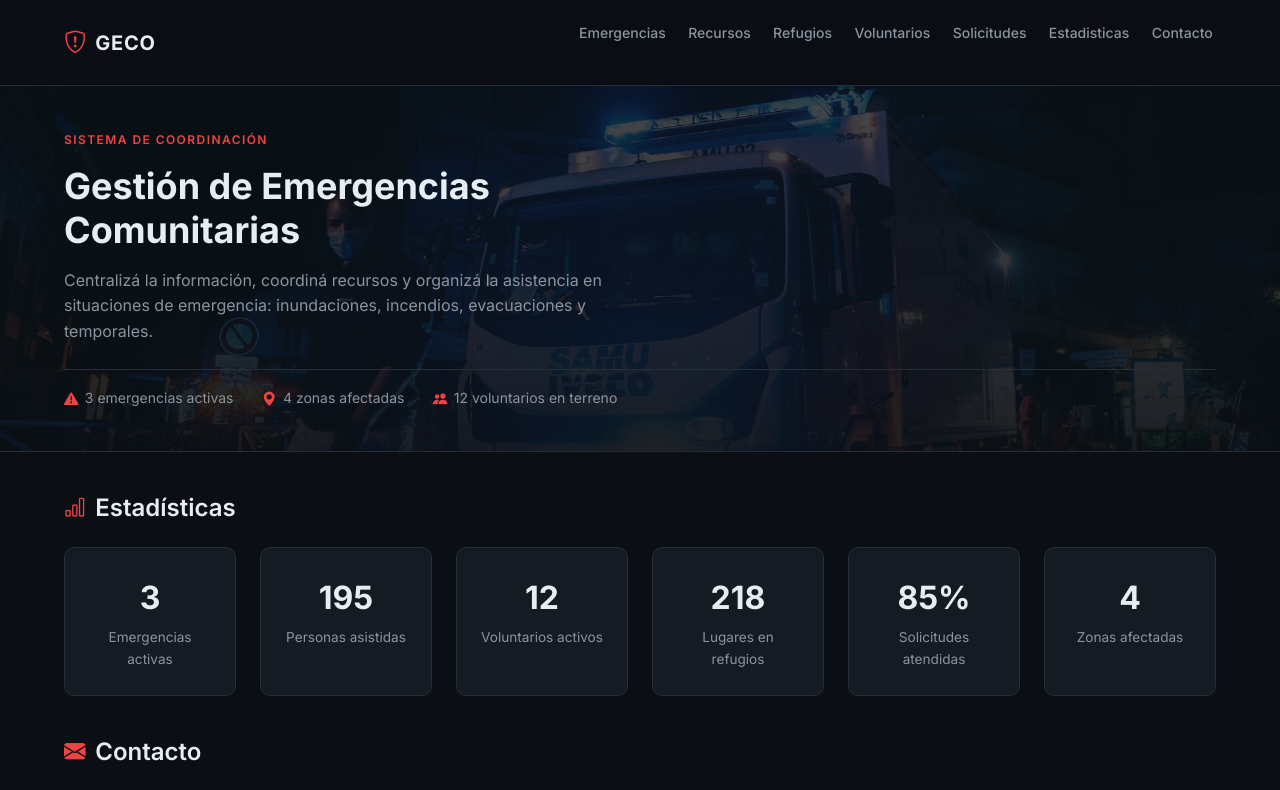
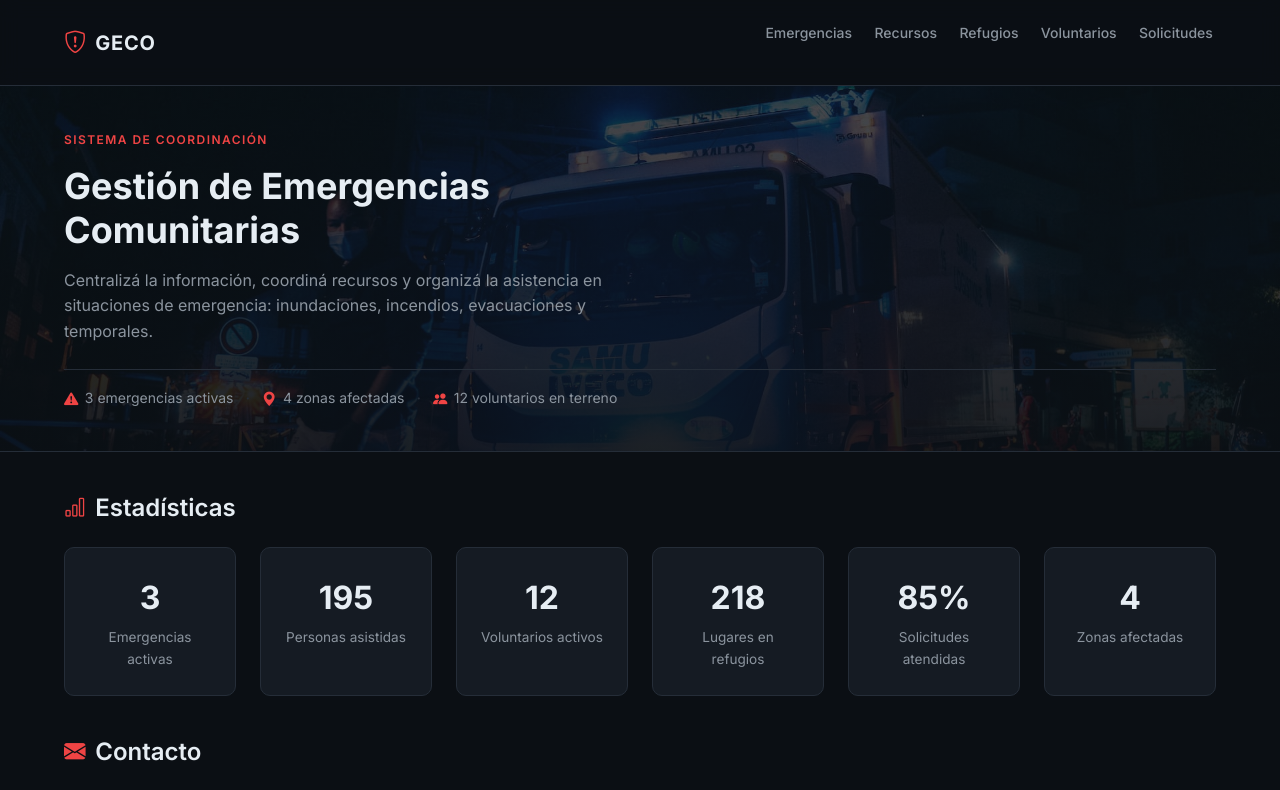
Before and after one commit to conty-111/geco-frontend, a React (Vite) app: page / in a window 1280 px wide. Shown: the top 790 px of the page. Built offline with nearby package versions, Linux system fonts and the light colour scheme.

Commit message:
feat: reemplaza enlaces del Navbar por NavLink

```diff
--- a/src/components/layout/Navbar.jsx
+++ b/src/components/layout/Navbar.jsx
@@ -1,44 +1,24 @@
 import { useState } from "react";
+import { NavLink, Link } from "react-router-dom";
 
 const ENLACES = [
-  { href: "#emergencias", texto: "Emergencias" },
-  { href: "#recursos", texto: "Recursos" },
-  { href: "#refugios", texto: "Refugios" },
-  { href: "#voluntarios", texto: "Voluntarios" },
-  { href: "#solicitudes", texto: "Solicitudes" },
-  { href: "#estadisticas", texto: "Estadisticas" },
-  { href: "#contacto", texto: "Contacto" },
+   { to: "/emergencias", texto: "Emergencias" },
+  { to: "/recursos", texto: "Recursos" },
+  { to: "/refugios", texto: "Refugios" },
+  { to: "/voluntarios", texto: "Voluntarios" },
+  { to: "/solicitudes", texto: "Solicitudes" },
 ];
 
 export default function Navbar() {
   const [abierto, setAbierto] = useState(false);
 
-   function irASeccion(evento, href) {
-    evento.preventDefault();
-    setAbierto(false);
-
-    requestAnimationFrame(() => {
-      requestAnimationFrame(() => {
-        const destino = document.querySelector(href);
-        if (!destino) return;
-
-        const navbar = document.querySelector(".navbar-geco");
-        const alturaNavbar = navbar ? navbar.offsetHeight : 0;
-        const posicion =
-          destino.getBoundingClientRect().top + window.scrollY - alturaNavbar - 16;
-
-        window.scrollTo({ top: posicion, behavior: "smooth" });
-      });
-    });
-  }
-
   return (
     <header className="navbar-geco">
       <div className="navbar-contenido">
-        <a href="#inicio" className="navbar-logo">
+        <Link to="/" className="navbar-logo" onClick={() => setAbierto(false)}>
           <i className="bi bi-shield-exclamation"></i>
           <span>GECO</span>
-        </a>
+        </Link>
 
         <button
           className="navbar-boton"
@@ -52,10 +32,10 @@ export default function Navbar() {
         <nav className={`navbar-nav ${abierto ? "abierto" : ""}`}>
           <ul className="navbar-enlaces">
             {ENLACES.map((enlace) => (
-                <li key={enlace.href}>
-                <a href={enlace.href} onClick={(evento) => irASeccion(evento, enlace.href)}>
+                <li key={enlace.to}>
+                <NavLink to={enlace.to} onClick={() => setAbierto(false)}>
                   {enlace.texto}
-                </a>
+                </NavLink>
               </li>
             ))}
           </ul>
```
